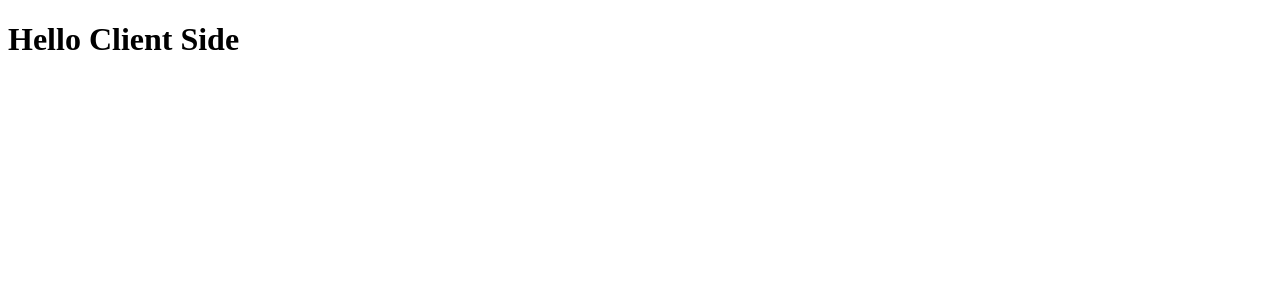
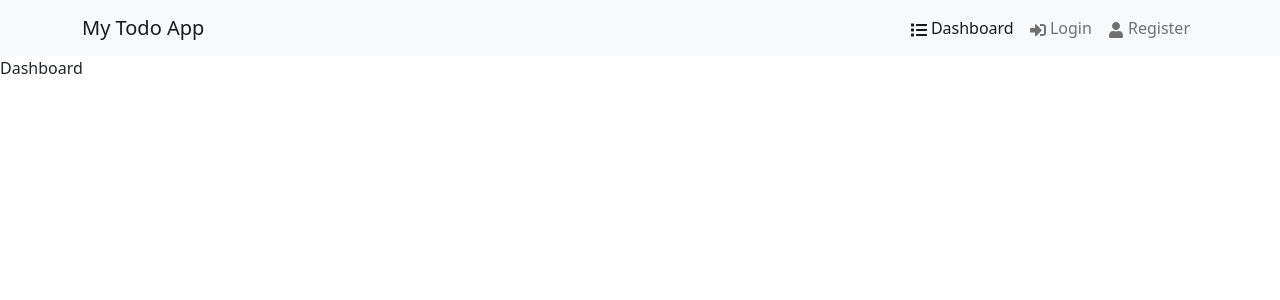
Before and after one commit to mukit24/Todo-App-Using-MERN, a React (Create React App) app in the folder frontend/: page / in a window 1280 px wide. Shown: the top 300 px of the page. Built offline with nearby package versions, Linux system fonts and the light colour scheme.

Commit message:
basic routing and header done

```diff
--- a/frontend/package.json
+++ b/frontend/package.json
@@ -7,9 +7,14 @@
     "@testing-library/jest-dom": "^5.16.5",
     "@testing-library/react": "^13.4.0",
     "@testing-library/user-event": "^14.4.3",
+    "bootstrap": "^5.2.3",
     "react": "^18.2.0",
+    "react-bootstrap": "^2.7.4",
     "react-dom": "^18.2.0",
+    "react-icons": "^4.8.0",
     "react-redux": "^8.0.5",
+    "react-router-bootstrap": "^0.26.2",
+    "react-router-dom": "^6.11.1",
     "react-scripts": "5.0.1",
     "web-vitals": "^2.1.4"
   },
--- a/frontend/src/App.js
+++ b/frontend/src/App.js
@@ -1,8 +1,19 @@
+import { Route, Routes } from 'react-router-dom';
+import Dashboard from './pages/Dashboard';
+import Login from './pages/Login';
+import Register from './pages/Register';
+import Header from './components/Header';
+
 function App() {
   return (
-    <div>
-      <h1>Hello Client Side</h1>
-    </div>
+    <>
+      <Header />
+      <Routes>
+        <Route path='/' element={<Dashboard/>} />
+        <Route path='/login' element={<Login/>} />
+        <Route path='/register' element={<Register/>} />
+      </Routes>
+    </>
   );
 }
 
--- /dev/null
+++ b/frontend/src/components/Header.jsx
@@ -0,0 +1,33 @@
+import Container from 'react-bootstrap/Container';
+import Nav from 'react-bootstrap/Nav';
+import Navbar from 'react-bootstrap/Navbar';
+import { LinkContainer } from 'react-router-bootstrap';
+import { FaSignInAlt, FaUser, FaList } from 'react-icons/fa';
+
+function Header() {
+    return (
+        <Navbar bg="light" expand="lg">
+            <Container>
+                <LinkContainer to={'/'}>
+                    <Navbar.Brand>My Todo App</Navbar.Brand>
+                </LinkContainer>
+                <Navbar.Toggle aria-controls="basic-navbar-nav" />
+                <Navbar.Collapse id="basic-navbar-nav">
+                    <Nav className="ms-auto">
+                        <LinkContainer to={'/'}>
+                            <Nav.Link ><FaList /> Dashboard</Nav.Link>
+                        </LinkContainer>
+                        <LinkContainer to={'/login'}>
+                            <Nav.Link ><FaSignInAlt /> Login</Nav.Link>
+                        </LinkContainer>
+                        <LinkContainer to={'/register'}>
+                            <Nav.Link ><FaUser /> Register</Nav.Link>
+                        </LinkContainer>
+                    </Nav>
+                </Navbar.Collapse>
+            </Container>
+        </Navbar>
+    )
+}
+
+export default Header
--- a/frontend/src/index.js
+++ b/frontend/src/index.js
@@ -5,15 +5,19 @@ import { store } from './app/store';
 import App from './App';
 import reportWebVitals from './reportWebVitals';
 import './index.css';
+import 'bootstrap/dist/css/bootstrap.min.css';
+import { BrowserRouter } from 'react-router-dom';
 
 const container = document.getElementById('root');
 const root = createRoot(container);
 
 root.render(
   <React.StrictMode>
-    <Provider store={store}>
-      <App />
-    </Provider>
+    <BrowserRouter>
+      <Provider store={store}>
+        <App />
+      </Provider>
+    </BrowserRouter>
   </React.StrictMode>
 );
 
--- /dev/null
+++ b/frontend/src/pages/Dashboard.jsx
@@ -0,0 +1,9 @@
+import React from 'react'
+
+function Dashboard() {
+  return (
+    <div>Dashboard</div>
+  )
+}
+
+export default Dashboard
--- /dev/null
+++ b/frontend/src/pages/Login.jsx
@@ -0,0 +1,9 @@
+import React from 'react'
+
+function Login() {
+  return (
+    <div>Login</div>
+  )
+}
+
+export default Login
--- /dev/null
+++ b/frontend/src/pages/Register.jsx
@@ -0,0 +1,9 @@
+import React from 'react'
+
+function Register() {
+  return (
+    <div>Register</div>
+  )
+}
+
+export default Register
```
Also changed, not shown: 1 other file (tests, documents, lock files or other folders).
